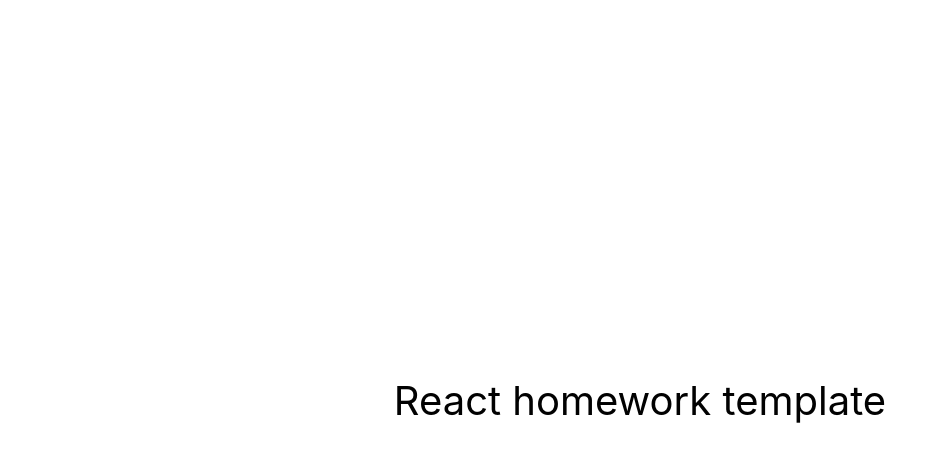
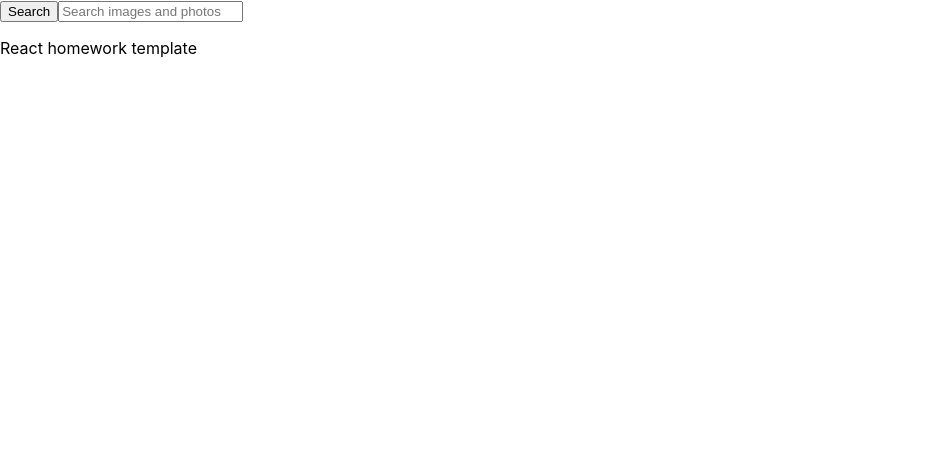
Before and after one commit to Dina-Ursula/goit-react-hw-03-image-finder, a React (Create React App) app: page / in a window 1280 px wide. Shown: the top 462 px of the page, without its empty margins (0-947 px from the left). Built offline with nearby package versions, Linux system fonts and the light colour scheme.

Commit message:
add/fetch

```diff
--- a/src/components/App.jsx
+++ b/src/components/App.jsx
@@ -1,16 +1,52 @@
-export const App = () => {
-  return (
-    <div
-      style={{
-        height: '100vh',
-        display: 'flex',
-        justifyContent: 'center',
-        alignItems: 'center',
-        fontSize: 40,
-        color: '#010101'
-      }}
-    >
-      React homework template
-    </div>
-  );
-};
+import React, { Component } from 'react';
+
+import Searchbar from './Searchbar/Searchbar';
+import Modal from './Modal/Modal';
+import Loader from './Loader/Loader';
+import ImageGalleryItem from './ImageGalleryItem/ImageGalleryItem';
+import ImageGallery from './ImageGallery/ImageGallery';
+import Button from './Button/Button';
+
+// https://pixabay.com/api/?q=cat&page=1&key=32923977-2b8c4baca426f7e2e03c5661d&image_type=photo&orientation=horizontal&per_page=12
+
+class App extends Component {
+  state = {
+    images: [],
+  };
+  searchImage = inputText => {
+    fetch(
+      `https://pixabay.com/api/?q=${inputText}&page=1&key=32923977-2b8c4baca426f7e2e03c5661d&image_type=photo&orientation=horizontal&per_page=12`
+    )
+      .then(resp => {
+        if (resp.ok) {
+          return resp.json();
+        }
+        return Promise.reject(new Error(`fetch failed`));
+      })
+      .then(body =>
+        this.setState({
+          images: body.hits.map(el => {
+            return {
+              id: el.id,
+              webformatURL: el.webformatURL,
+              largeImageURL: el.largeImageURL,
+            };
+          }),
+        })
+      );
+  };
+  render() {
+    return (
+      <>
+        <Searchbar onSubmit={this.searchImage} />
+        <ImageGallery images={this.state.images} />
+        <Loader />
+        <Modal />
+        <Button />
+        React homework template
+      </>
+    );
+  }
+}
+
+export default App;
--- /dev/null
+++ b/src/components/Button/Button.jsx
@@ -0,0 +1,7 @@
+import React, { Component } from 'react';
+
+const Button = () => {
+  console.log('Button');
+};
+
+export default Button;
--- /dev/null
+++ b/src/components/ImageGallery/ImageGallery.jsx
@@ -0,0 +1,14 @@
+import ImageGalleryItem from 'components/ImageGalleryItem/ImageGalleryItem';
+import React from 'react';
+
+const ImageGallery = ({ images }) => {
+  return (
+    <ul class="gallery">
+      {images.map(image => (
+        <ImageGalleryItem image={image} />
+      ))}
+    </ul>
+  );
+};
+
+export default ImageGallery;
--- /dev/null
+++ b/src/components/ImageGalleryItem/ImageGalleryItem.jsx
@@ -0,0 +1,11 @@
+import React from 'react';
+
+const ImageGalleryItem = ({ image }) => {
+  return (
+    <li class="gallery-item" key={image.id}>
+      <img src={image.webformatURL} alt="" />
+    </li>
+  );
+};
+
+export default ImageGalleryItem;
--- /dev/null
+++ b/src/components/Loader/Loader.jsx
@@ -0,0 +1,7 @@
+import React from 'react';
+
+const Loader = () => {
+  console.log('Loader');
+};
+
+export default Loader;
--- /dev/null
+++ b/src/components/Modal/Modal.jsx
@@ -0,0 +1,7 @@
+import React from 'react';
+
+const Modal = () => {
+  console.log('modal');
+};
+
+export default Modal;
--- /dev/null
+++ b/src/components/Searchbar/Searchbar.jsx
@@ -0,0 +1,39 @@
+import React, { Component } from 'react';
+
+class Searchbar extends Component {
+  state = {
+    imageName: '',
+  };
+  componentDidMount() {}
+
+  handleNameChange = evt => {
+    this.setState({ imageName: evt.currentTarget.value.toLowerCase() });
+  };
+  handleSubmit = evt => {
+    evt.preventDefault();
+
+    this.props.onSubmit(this.state.imageName);
+    this.setState({ imageName: '' });
+  };
+  render() {
+    return (
+      <header class="searchbar">
+        <form class="form" onSubmit={this.handleSubmit}>
+          <button type="submit" class="button">
+            <span class="button-label">Search</span>
+          </button>
+
+          <input
+            class="input"
+            type="text"
+            autocomplete="off"
+            autofocus
+            placeholder="Search images and photos"
+            onChange={this.handleNameChange}
+          />
+        </form>
+      </header>
+    );
+  }
+}
+export default Searchbar;
--- a/src/index.js
+++ b/src/index.js
@@ -1,6 +1,6 @@
 import React from 'react';
 import ReactDOM from 'react-dom/client';
-import { App } from 'components/App';
+import App from 'components/App';
 import './index.css';
 
 ReactDOM.createRoot(document.getElementById('root')).render(
```
